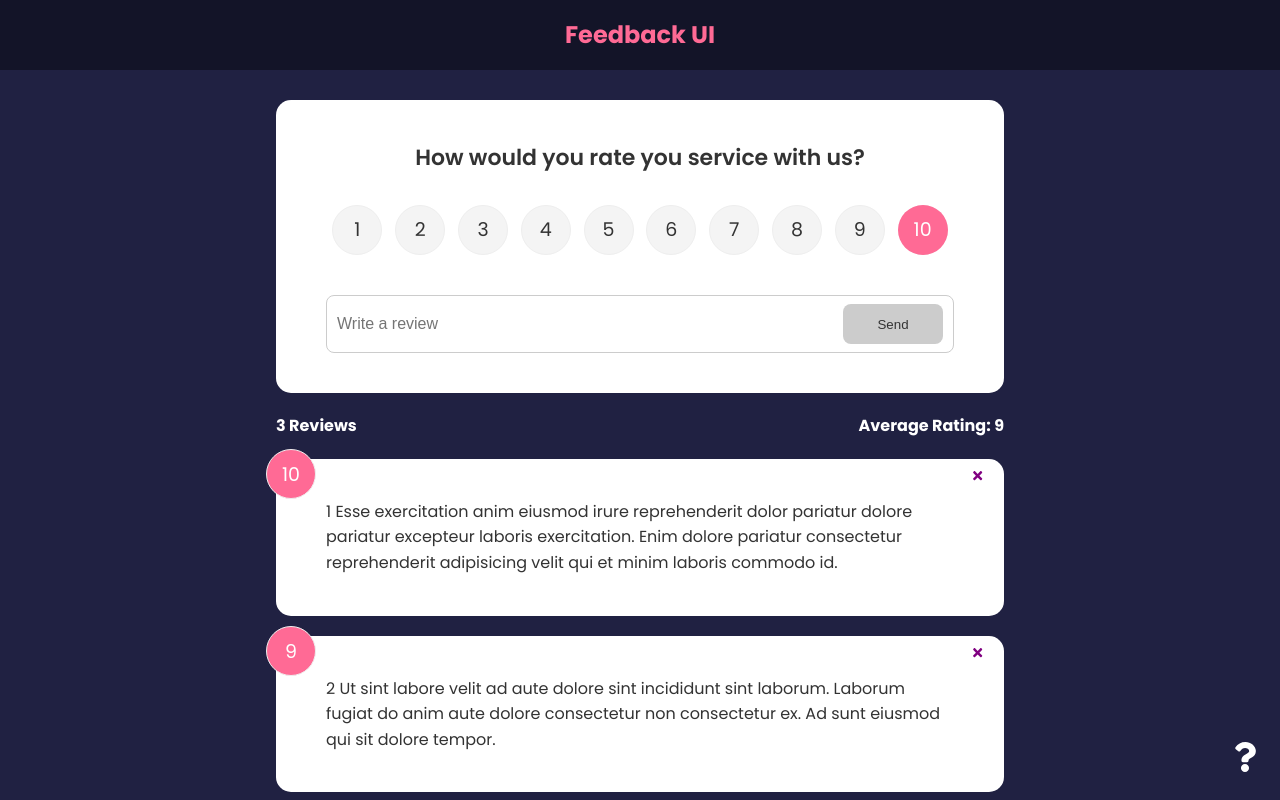
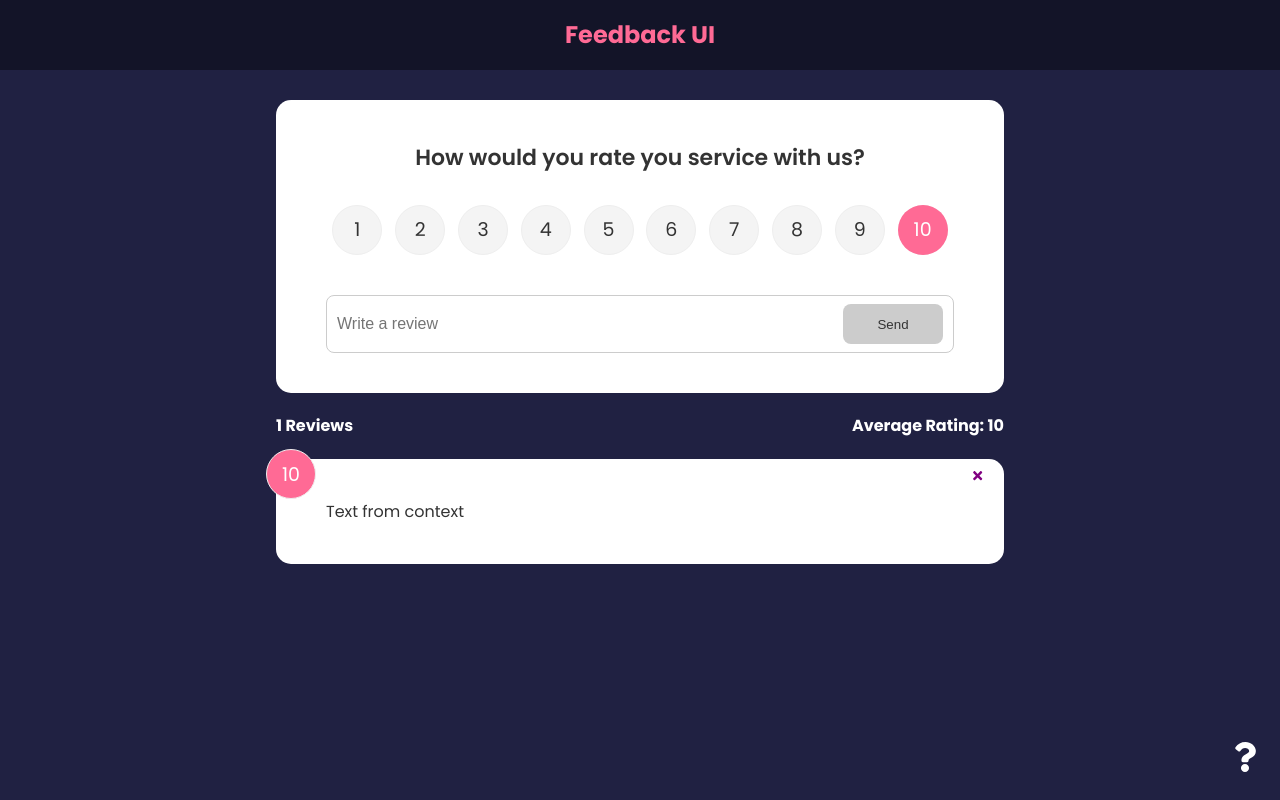
Before and after one commit to Galeups/react-example-feedback-js, a React (Create React App) app: page / in a window 1280 px wide. Shown: the top 800 px of the page. Built offline with nearby package versions, Linux system fonts and the light colour scheme.

Commit message:
feat: add context into components

```diff
--- a/src/App.js
+++ b/src/App.js
@@ -37,12 +37,8 @@
               element={
                 <>
                   <FeedbackForm handleAdd={handleAddFeedback} />
-                  <FeedbackStats feedback={feedback} />
-
-                  <FeedbackList
-                    feedback={feedback}
-                    handleDelete={(id) => handleDelete(id)}
-                  />
+                  <FeedbackStats />
+                  <FeedbackList handleDelete={(id) => handleDelete(id)} />
                 </>
               }
             />
--- a/src/components/FeedbackList.jsx
+++ b/src/components/FeedbackList.jsx
@@ -1,8 +1,12 @@
 import PropTypes from "prop-types";
 import FeedbackItem from "./FeedbackItem";
 import { motion, AnimatePresence } from "framer-motion";
+import { useContext } from "react";
+import FeedbackContext from "../context/FeedbackContext";
 
-function FeedbackList({ feedback, handleDelete }) {
+function FeedbackList({ handleDelete }) {
+  const { feedback } = useContext(FeedbackContext);
+
   if (!feedback || !feedback.length) {
     return <p>No Feedback yet!</p>;
   }
@@ -27,24 +31,9 @@
       </AnimatePresence>
     </div>
   );
-
-  // return (
-  //   <div className="feedback-list">
-  //     {feedback.map((item) => (
-  //       <FeedbackItem key={item.id} item={item} handleDelete={handleDelete} />
-  //     ))}
-  //   </div>
-  // );
 }
 
 FeedbackList.propTypes = {
-  feedback: PropTypes.arrayOf(
-    PropTypes.shape({
-      id: PropTypes.string.isRequired,
-      text: PropTypes.string.isRequired,
-      rating: PropTypes.number.isRequired,
-    })
-  ),
   handleDelete: PropTypes.func,
 };
 
--- a/src/components/FeedbackStats.jsx
+++ b/src/components/FeedbackStats.jsx
@@ -1,6 +1,9 @@
-import PropTypes from "prop-types";
+import { useContext } from "react";
+import FeedbackContext from "../context/FeedbackContext";
 
-function FeedbackStats({ feedback }) {
+function FeedbackStats() {
+  const { feedback } = useContext(FeedbackContext);
+
   let average =
     feedback.reduce((acc, current) => {
       return acc + current.rating;
@@ -16,13 +19,4 @@
   );
 }
 
-FeedbackStats.propTypes = {
-  feedback: PropTypes.arrayOf(
-    PropTypes.shape({
-      id: PropTypes.string.isRequired,
-      rating: PropTypes.number.isRequired,
-    })
-  ),
-};
-
 export default FeedbackStats;
```
